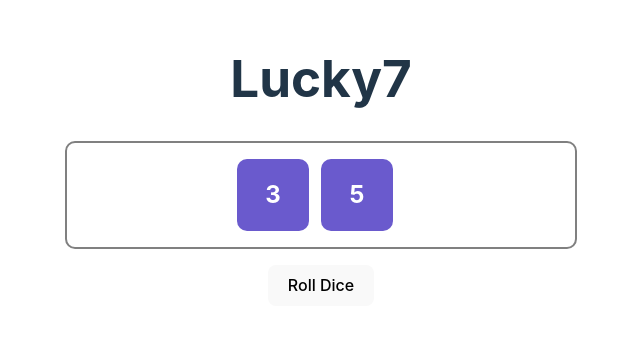
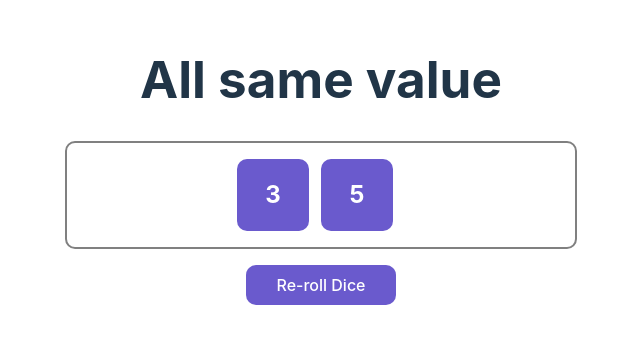
Before and after one commit to kongkham-lk/React-Self-taught, a React (Vite) app in the folder exercise combined/: page / in a window 1280 px wide. Shown: the part 239-582 px from the top of the page, without its empty margins (319-959 px from the left). Built offline with nearby package versions, Linux system fonts and the light colour scheme.

Commit message:
passing update State function as props

```diff
--- a/exercise combined/src/App.jsx
+++ b/exercise combined/src/App.jsx
@@ -5,6 +5,7 @@ import PropertyList from "./PropertyList/PropertyList";
 import ColorBoxGrid from "./RandomColorBox/ColorBoxGrid";
 import ScoreKeeper from "./ScoreKeeper/ScoreKeeper";
 import LuckyN from "./DiceGame/LuckyN";
+import { lessThanFour, allSameValue } from "./DiceGame/utils";
 
 
 const properties = [
@@ -49,7 +50,8 @@ function App() {
       {/* ScoreKeeper exercise */}
       {/* <ScoreKeeper numPlayers={8} /> */}
       {/* DiceGame exercise */}
-      <LuckyN />
+      <LuckyN winnerCheck={allSameValue} title="All same value" />
+
     </div>
   );
 }
--- /dev/null
+++ b/exercise combined/src/DiceGame/Button.css
@@ -0,0 +1,12 @@
+.Button {
+    background-color: slateblue;
+    padding: 10px 30px;
+    border-radius: 10px;
+    border: none;
+    color: white;
+    transition: opacity 0.2s;
+  }
+
+  .Button:hover {
+    opacity: 0.7;
+  }
--- /dev/null
+++ b/exercise combined/src/DiceGame/Button.jsx
@@ -0,0 +1,9 @@
+import "./Button.css";
+
+export default function Button({ label = "Click Me!", clickFunc }) {
+  return (
+    <button className="Button" onClick={clickFunc}>
+      {label}
+    </button>
+  );
+}
--- a/exercise combined/src/DiceGame/LuckyN.jsx
+++ b/exercise combined/src/DiceGame/LuckyN.jsx
@@ -1,18 +1,25 @@
 import { useState } from "react";
-import { getRolls, sum } from "./utils";
+import { getRolls } from "./utils";
 import Dice from "./Dice";
+import Button from "./Button";
 
-export default function LuckyN({ numDice = 2, goal = 7 }) {
+export default function LuckyN({
+  title = "Dice Game",
+  numDice = 2,
+  winnerCheck
+}) {
   const [dice, setDice] = useState(getRolls(numDice));
-  const isWinner = sum(dice) === goal;
+  const isWinner = winnerCheck(dice);
   function roll() {
     return setDice(getRolls(numDice));
   }
   return (
     <main className="LuckyN">
-      <h1>Lucky{goal}</h1>
+      <h1>{title}</h1>
       <Dice dice={dice} isWinner={isWinner} />
-      <button onClick={roll}>Roll Dice</button>
+      {/* passing function that update State as props */}
+      <Button label="Re-roll Dice" clickFunc={roll} />
+      {/* <button onClick={roll}>Re-roll Dice</button> */}
     </main>
   );
 }
--- a/exercise combined/src/DiceGame/utils.jsx
+++ b/exercise combined/src/DiceGame/utils.jsx
@@ -13,5 +13,13 @@ function sum(nums) {
   return nums.reduce((prev, cur) => prev + cur, 0);
 }
 
+function lessThanFour(dice) {
+  return sum(dice) < 4;
+}
+
+function allSameValue(dice) {
+  return dice.every((val) => val === dice[0]);
+}
+
 // when export many function => JUST "export", NO "default"
-export { getRolls, rand, sum };
+export { getRolls, lessThanFour, allSameValue };
```
